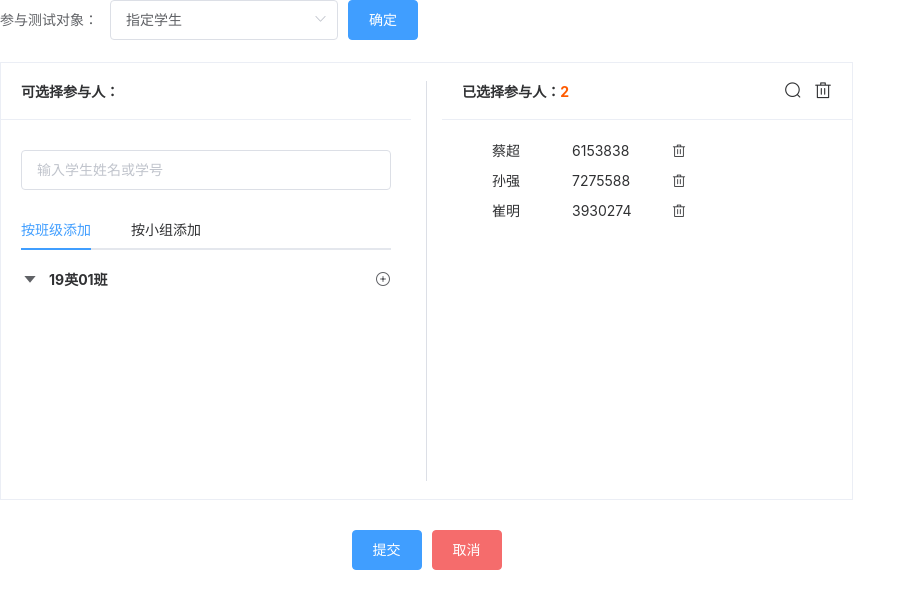
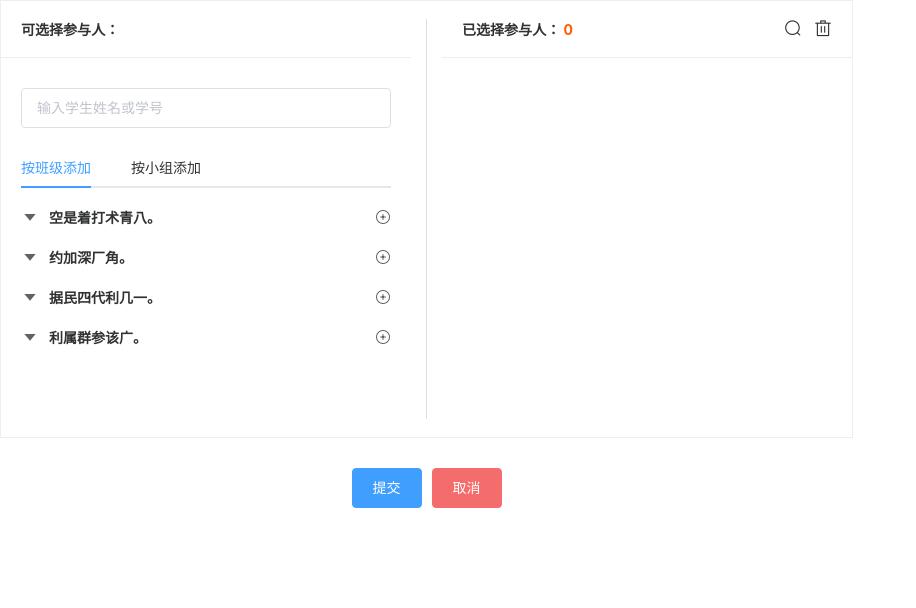
Before and after one commit to Seven-Oo/vue_test, a Vue app: page / in a window 1280 px wide. Shown: the top 608 px of the page, without its empty margins (0-916 px from the left). Built offline with nearby package versions, Linux system fonts and the light colour scheme.

Commit message:
完善功能

```diff
--- a/src/components/Addstudent.vue
+++ b/src/components/Addstudent.vue
@@ -1,52 +1,82 @@
 <template>
-  <div>
+  <div style="margin: 0 auto;">
     <div class="clearfix box-wrapper">
-      <el-card shadow='never' class="box-card left" style="margin-right: 15px;">
-        <div slot="header" class="clearfix boxcard-title">
+      <el-card shadow="never"
+               class="box-card left"
+               style="margin-right: 15px;">
+        <div slot="header"
+             class="clearfix boxcard-title">
           <h3>可选择参与人：</h3>
         </div>
         <el-input class="selectingInput"
                   placeholder="输入学生姓名或学号"
                   v-model="selectingInput"
-          clearable @focus="changeSelectingState" @blur="changeSelectingState" @input="searchSelectingList($event)">
+                  clearable
+                  @clear="clearSelectingSearch"
+                  @focus="changeInputState"
+                  @input="searchSelectingList($event)">
+
         </el-input>
+        <searchlist v-show="selectingSearchResult"
+                    v-bind:value="selectingInput"
+                    @addSelectingSearch="addSelectingSearch($event)"></searchlist>
 
-        <searchlist v-if="selectingSearchResult"></searchlist>
-
-        <div v-if="selectingStudentsList">
-          <el-tabs v-model="activeName" @tab-click="handleClick">
-            <el-tab-pane label="按班级添加" name="first">
-              <div class="classWrapper">
+        <div v-show="selectingStudentsList">
+          <el-tabs v-model="activeName">
+            <el-tab-pane label="按班级添加"
+                         name="first">
+              <div class="classWrapper"
+                   v-for="(item1, index1) in classLists"
+                   :key="index1">
                 <div class="clearfix content-title">
-                  <div class="left" @click="changeSelectingShow">
-                    <i v-if="selectingShow" class="el-icon-caret-top content-title-topico"></i>
-                    <i v-if="!selectingShow" class="el-icon-caret-bottom content-title-bottomico"></i>
-                    <span>19英01班</span>
+                  <div class="left"
+                       @click="changeSelectingShow(index1)">
+                    <i v-show="item1.selectingShow"
+                       class="el-icon-caret-top content-title-topico"></i>
+                    <i v-show="!item1.selectingShow"
+                       class="el-icon-caret-bottom content-title-bottomico"></i>
+                    <span>{{item1.name}}</span>
                   </div>
-                  <i class="el-icon-circle-plus-outline right content-title-addico"></i>
+                  <i class="el-icon-circle-plus-outline right content-title-addico"
+                     @click="addFromClass(index1)"></i>
                 </div>
-                <div v-for="(item, index) in this.$store.state.classStudentLists" :key="index" class="text items">
-                  <div  v-if="selectingShow" class="item">
-                    <span class="item-name">{{item.name}}</span>
-                    <span>{{item.nickName}}</span>
+                <div v-for="(item2, index2) in item1.data"
+                     :key="index2"
+                     class="text items">
+                  <div v-show="item1.selectingShow"
+                       class="item"
+                       @click="addself(item2)">
+                    <span class="item-name">{{item2.name}}</span>
+                    <span>{{item2.nickName}}</span>
                   </div>
                 </div>
               </div>
             </el-tab-pane>
-            <el-tab-pane label="按小组添加" name="second">
-              <div>
+            <el-tab-pane label="按小组添加"
+                         name="second">
+              <div class="groupWrapper"
+                   v-for="(groupItem, groupIndex) in groupLists"
+                   :key="groupIndex">
                 <div class="clearfix content-title">
-                  <div class="left" @click="changeSelectedShow">
-                    <i v-if="selectedShow" class="el-icon-caret-top content-title-topico"></i>
-                    <i v-if="!selectedShow" class="el-icon-caret-bottom content-title-bottomico"></i>
+                  <div class="left"
+                       @click="changeSelectedShow(groupIndex)">
+                    <i v-show="groupItem.selectingShow"
+                       class="el-icon-caret-top content-title-topico"></i>
+                    <i v-show="!groupItem.selectingShow"
+                       class="el-icon-caret-bottom content-title-bottomico"></i>
                     <span>英语小组</span>
                   </div>
-                  <i class="el-icon-circle-plus-outline right content-title-addico"></i>
+                  <i class="el-icon-circle-plus-outline right content-title-addico"
+                     @click="addFromGroup(groupIndex)"></i>
                 </div>
-                <div v-for="(item, index) in this.$store.state.groupStudentLists" :key="index" class="text items">
-                  <div  v-if="selectedShow" class="item">
-                    <span class="item-name">{{item.name}}</span>
-                    <span>{{item.nickName}}</span>
+                <div v-for="(stuItem, stuIndex) in groupItem.data"
+                     :key="stuIndex"
+                     class="text items">
+                  <div v-show="groupItem.selectingShow"
+                       class="item"
+                       @click="addself(stuItem)">
+                    <span class="item-name">{{stuItem.name}}</span>
+                    <span>{{stuItem.nickName}}</span>
                   </div>
                 </div>
               </div>
@@ -55,40 +85,64 @@
         </div>
       </el-card>
 
-      <el-divider direction="vertical" class="left"></el-divider>
+      <el-divider direction="vertical"
+                  class="left"></el-divider>
 
-      <el-card shadow='never' class="box-card left" style="margin-left: 15px;">
-        <div slot="header" class="clearfix boxcard-title">
-          <h3>已选择参与人：<span class="pointText">2</span></h3>
-          <div class="right" v-if="showSelectedSearch">
-            <i class="el-icon-search" @click="changeSelectedSearch"></i>
-            <i class="el-icon-delete"></i>
+      <el-card shadow="never"
+               class="box-card left"
+               style="margin-left: 15px;">
+        <div slot="header"
+             class="clearfix boxcard-title">
+          <h3>
+            已选择参与人：
+            <span class="pointText">{{selectedList.length}}</span>
+          </h3>
+          <div class="right"
+               v-show="showSelectedSearch">
+            <i class="el-icon-search"
+               @click="changeSelectedSearch"></i>
+            <i class="el-icon-delete"
+               @click="selectedListDelete"></i>
           </div>
-          <div class="right" v-if="!showSelectedSearch">
-            <h3 class="exitSearch" @click="changeSelectedSearch">退出检索</h3>
+          <div class="right"
+               v-show="!showSelectedSearch">
+            <h3 class="exitSearch"
+                @click="changeSelectedSearch">退出检索</h3>
           </div>
         </div>
-        <el-input class="selectingInput" v-if="!showSelectedSearch"
+        <el-input class="selectingInput"
+                  v-show="!showSelectedSearch"
                   placeholder="输入学生姓名或学号"
                   v-model="selectedInput"
-          clearable @input="searchSelectedList($event)">
-        </el-input>
+                  clearable
+                  @clear="clearSelectedSearch"
+                  @input="searchSelectedList($event)"></el-input>
 
-        <searchlist v-if="selectedSearchResult"></searchlist>
+        <div class="selectedList"
+             v-show="selectedSearchResult"
+             v-for="(searchItem,searchIndex) in selectedSearchResultList"
+             :key="searchIndex">
+          <span class="selected-name">{{searchItem.name}}</span>
+          <span class="selected-nickName">{{searchItem.nickName}}</span>
+          <i class="el-icon-delete"
+             @click="searchstuDelete(searchIndex,searchItem)"></i>
+        </div>
 
         <div class="selectedList"
              v-for="(item,index) in selectedList"
              :key="index">
-          <div v-if="selectedStudentsList">
+          <div v-show="selectedStudentsList">
             <span class="selected-name">{{item.name}}</span>
             <span class="selected-nickName">{{item.nickName}}</span>
-            <i class="el-icon-delete"></i>
+            <i class="el-icon-delete"
+               @click="stuDelete(index)"></i>
           </div>
         </div>
       </el-card>
     </div>
     <el-row class="handleBtn">
-      <el-button type="primary">提交</el-button>
+      <el-button type="primary"
+                 @click="submit">提交</el-button>
       <el-button type="danger">取消</el-button>
     </el-row>
   </div>
@@ -100,74 +154,142 @@ export default {
   name: 'Addstudent',
   data () {
     return {
-      selectingInput: '',
-      selectedInput: '',
-      activeName: 'first',
-      selectedList: [],
-      activeNames: ['1'],
-      showSelectedSearch: true,
-      selectingStudentsList: true,
-      selectingSearchResult: false,
-      selectedStudentsList: true,
-      selectedSearchResult: false,
-      selectingShow: this.$store.state.selectingShow,
-      selectedShow: this.$store.state.selectedShow
+      selectingInput: '', // 左侧输入框的值
+      selectedInput: '', // 右侧输入框的值
+      activeName: 'first', // 班级和小组切换控制
+      selectedList: [], // 已选择的学生列表
+      showSelectedSearch: true, // 右侧搜索框是否显示
+      selectingStudentsList: true, // 左侧班级和小组是否显示
+      selectingSearchResult: false, // 左侧搜索结果是否显示
+      selectedStudentsList: true, // 右侧选中列表是否显示
+      selectedSearchResult: false, // 右侧搜索结果是否显示
+      selectingShow: false, // 班级内学生列表是否显示
+      selectedShow: false, // 小组内学生列表是否显示
+      classLists: [], // 班级列表
+      groupLists: [], // 小组列表
+      inputState: false, // 左侧输入框是否获得焦点
+      selectedSearchResultList: []// 右侧搜索结果列表
     }
   },
   components: {
-    Searchlist
+    Searchlist// 左侧搜索子组件
   },
   mounted () {
+    // 加载班级和小组列表
     this.$http.post('/posts/tableData').then(res => {
-      this.selectedList = res.data.selectedList
+      this.classLists = res.data.classLists
+      this.groupLists = res.data.groupLists
     })
   },
   methods: {
-    handleClick (tab, event) {
-      console.log(tab, event)
+    // 左侧搜索子组件向父组件传值
+    addSelectingSearch (e) {
+      // e 是子组件传递过来的数据
+      this.selectedList = this.selectedList.concat([e])
+      this.selectedList = this.unique(this.selectedList)
     },
-    // 已选区域搜索框显示
+    // 数组去重
+    unique (arr) {
+      return Array.from(new Set(arr))
+    },
+    // 右侧搜索框显示
     changeSelectedSearch () {
       this.showSelectedSearch = !this.showSelectedSearch
       this.selectedStudentsList = !this.selectedStudentsList
     },
-    changeSelectingShow () {
-      // 请求班级内学生列表
-      this.$http.post('/posts/tableData').then(res => {
-        this.$store.commit('save_classStudentLists', res.data.classStudentLists)
-      })
+    // 班级图标展开与收起
+    changeSelectingShow (index) {
       // 将状态改为显示列表，图标改变
-      this.selectingShow = !this.selectingShow
+      this.classLists[index].selectingShow = !this.classLists[index]
+        .selectingShow
     },
-    changeSelectedShow () {
-      // 请求小组内学生列表
-      this.$http.post('/posts/tableData').then(res => {
-        this.$store.commit('save_groupStudentLists', res.data.groupStudentLists)
-      })
+    // 小组图标展开与收起
+    changeSelectedShow (index) {
       // 将状态改为显示列表，图标改变
-      this.selectedShow = !this.selectedShow
+      this.groupLists[index].selectingShow = !this.groupLists[index]
+        .selectingShow
     },
-    searchSelectingList (value) { // value是Input的值
-      console.log(value)
-      // this.$http.post('/posts/tableData').then(res => {
-      //   this.$store.commit('save_groupStudentLists', res.data.groupStudentLists)
-      // })
-      this.selectingSearchResult = !this.selectingSearchResult
-      if (this.selectingSearchResult === true) {
+    //  左侧搜索获取焦点操作
+    changeInputState () {
+      this.inputState = true
+    },
+    // 清空左侧输入框内容
+    clearSelectingSearch () {
+      this.selectingStudentsList = true
+      this.selectingSearchResult = !this.selectingStudentsList
+    },
+    // 左侧搜索输入
+    searchSelectingList (value) {
+      // value是Input的值
+      if (this.inputState) { // 处于获取焦点状态
         this.selectingStudentsList = false
+        this.selectingSearchResult = !this.selectingStudentsList
       } else {
         this.selectingStudentsList = true
+        this.selectingSearchResult = !this.selectingStudentsList
       }
     },
-    searchSelectedList (value) { // value是Input的值
-      console.log(value)
-      // this.$http.post('/posts/tableData').then(res => {
-      //   this.$store.commit('save_groupStudentLists', res.data.groupStudentLists)
-      // })
+    //  右侧搜索输入
+    searchSelectedList (value) {
+      // value是Input的值
+      if (value.trim()) {
+        this.selectedSearchResultList = this.selectedList.filter((val) => { // 过滤数组元素
+          return val.name.includes(value) || val.nickName.toString().includes(value) // 如果包含字符返回true
+        })
+      }
+      this.selectedStudentsList = false
+      this.selectedSearchResult = !this.selectedStudentsList
     },
-    // 左侧选择学生中的搜索框获取焦点和失去焦点的操作
-    changeSelectingState () {
-      this.selectingStudentsList = !this.selectingStudentsList
+    // 清除右侧输入框数据
+    clearSelectedSearch () {
+      this.selectedSearchResultList = []
+    },
+    //  右侧选择学生中的全部删除
+    selectedListDelete () {
+      this.selectedList = []
+    },
+    //  右侧选择学生中的删除
+    stuDelete (index) {
+      this.selectedList.splice(index, 1)
+    },
+    //  右侧查询后删除
+    searchstuDelete (index, item) {
+      this.selectedSearchResultList.splice(index, 1)
+      this.selectedList = this.selectedList.filter((val) => { // 过滤数组元素
+        return !(val.name.includes(item.name) || val.nickName.toString().includes(item.nickName.toString())) // 如果包含字符返回true
+      })
+    },
+    //  按班级添加
+    addFromClass (index) {
+      this.selectedList = this.selectedList.concat(this.classLists[index].data)
+      this.selectedList = this.unique(this.selectedList)
+    },
+    // 点击学生添加
+    addself (item) {
+      if (this.selectedList.length > 0) {
+        let inArray = false
+        for (var i = 0; i < this.selectedList.length; i++) {
+          let theItem = this.selectedList[i]
+          if (item.name === theItem.name) {
+            inArray = true
+            break
+          }
+        }
+        if (!inArray) {
+          this.selectedList = this.selectedList.concat([item])
+        }
+      } else {
+        this.selectedList = this.selectedList.concat([item])
+      }
+    },
+    // 按小组添加
+    addFromGroup (index) {
+      this.selectedList = this.selectedList.concat(this.groupLists[index].data)
+      this.selectedList = this.unique(this.selectedList)
+    },
+    // 提交
+    submit () {
+      console.log('result: ', this.selectedList)
     }
   }
 }
@@ -175,14 +297,14 @@ export default {
 
 <style scoped>
 .el-tabs__nav-wrap::after {
-    height: 0!important;
+  height: 0 !important;
 }
 .el-tabs__item.is-active {
-    color: #FF5B00;
+  color: #ff5b00;
 }
 .box-wrapper {
   width: 851px;
-    border: 1px solid #EBEEF5;
+  border: 1px solid #ebeef5;
 }
 .boxcard-title h3 {
   display: inline-block;
@@ -194,7 +316,7 @@ export default {
   cursor: pointer;
 }
 .boxcard-title .pointText {
-    color: #FF5B00;
+  color: #ff5b00;
 }
 .text {
   font-size: 14px;
@@ -202,15 +324,15 @@ export default {
 
 .items {
   margin-bottom: 18px;
-    padding-left:50px;
+  padding-left: 50px;
   margin-bottom: 10px;
 }
 .item {
   cursor: pointer;
 }
 .item-name {
-    display:inline-block;
-    width:80px;
+  display: inline-block;
+  width: 80px;
 }
 
 .box-card {
@@ -234,41 +356,42 @@ export default {
   margin: 30px 0;
 }
 .content-title {
-    height:30px;
-    line-height:30px;
-    font-size:14px;
-    font-weight:bold;
-    margin-bottom:10px;
-    cursor:pointer;
+  height: 30px;
+  line-height: 30px;
+  font-size: 14px;
+  font-weight: bold;
+  margin-bottom: 10px;
+  cursor: pointer;
 }
-  .content-title-topico, .content-title-bottomico {
-    font-size:18px;
-    line-height:28px;
-    margin-right:10px;
-    color:#606266;
+.content-title-topico,
+.content-title-bottomico {
+  font-size: 18px;
+  line-height: 28px;
+  margin-right: 10px;
+  color: #606266;
 }
 .content-title-addico {
-    font-size:16px;
-    line-height:30px;
-    color:#606266;
+  font-size: 16px;
+  line-height: 30px;
+  color: #606266;
 }
 .selectedList {
-    display:block;
+  display: block;
   margin-left: 30px;
-    margin-bottom:10px;
+  margin-bottom: 10px;
   font-size: 14px;
   cursor: pointer;
 }
 .selected-name {
-    display:inline-block;
-    width:80px;
+  display: inline-block;
+  width: 80px;
 }
 .selected-nickName {
-    display:inline-block;
-    width:100px;
+  display: inline-block;
+  width: 100px;
 }
 .exitSearch {
-    color:#3F51B5;
+  color: #3f51b5;
   cursor: pointer;
 }
 </style>
--- a/src/components/Index.vue
+++ b/src/components/Index.vue
@@ -1,6 +1,6 @@
 <template>
   <div>
-    <publish></publish>
+    <!-- <publish></publish> -->
     <!-- <studentlist></studentlist> -->
     <addstudent></addstudent>
   </div>
@@ -27,7 +27,8 @@ export default {
 
 <!-- Add "scoped" attribute to limit CSS to this component only -->
 <style scoped>
-  h1, h2 {
+h1,
+h2 {
   font-weight: normal;
 }
 ul {
--- a/src/components/Publish.vue
+++ b/src/components/Publish.vue
@@ -1,10 +1,16 @@
 <template>
   <div>
-    <el-form :inline="true" :model="formInline" class="demo-form-inline">
+    <el-form :inline="true"
+             :model="formInline"
+             class="demo-form-inline">
       <el-form-item label="参与测试对象：">
-        <el-select v-model="formInline.student" placeholder="请选择">
-          <el-option label="全部学生" value=""></el-option>
-          <el-option label="指定学生" value=""></el-option>
+        <el-select v-model="value"
+                   placeholder="请选择">
+          <el-option v-for="item in options"
+                     :key="item.value"
+                     :label="item.label"
+                     :value="item.value">
+          </el-option>
         </el-select>
       </el-form-item>
       <el-form-item>
@@ -19,6 +25,14 @@ export default {
   name: 'Publish',
   data () {
     return {
+      options: [{
+        value: 'all',
+        label: '全部学生'
+      }, {
+        value: 'select',
+        label: '指定学生'
+      }],
+      value: '',
       formInline: {
         student: ''
       }
--- a/src/components/Searchlist.vue
+++ b/src/components/Searchlist.vue
@@ -1,11 +1,14 @@
 <template>
   <div>
+    <!-- <h4>{{value}}</h4> -->
     <div class="selectedList"
          v-for="(item,index) in this.$store.state.studentLists"
          :key="index">
+      <div @click="transmit(item)">
         <span class="selected-name">{{item.name}}</span>
         <span class="selected-nickName">{{item.nickName}}</span>
         <span>{{item.class}}</span>
+      </div>
     </div>
   </div>
 </template>
@@ -18,31 +21,37 @@ export default {
       msg: ''
     }
   },
+  props: ['value'], // 得到父组件传递过来的数据
   mounted () {
     this.$http.post('/posts/tableData').then(res => {
       this.$store.commit('save_studentLists', res.data.studentLists)
     })
+  },
+  methods: {
+    transmit (item) {
+      this.$emit('addSelectingSearch', item)
+    }
   }
 }
 </script>
 
 <style scoped>
 .selectedList {
-    display:block;
-    margin-bottom:10px;
+  display: block;
+  margin-bottom: 10px;
   font-size: 14px;
   cursor: pointer;
 }
 .selected-name {
-    display:inline-block;
-    width:80px;
+  display: inline-block;
+  width: 80px;
 }
 .selected-nickName {
-    display:inline-block;
-    width:100px;
+  display: inline-block;
+  width: 100px;
 }
 .exitSearch {
-    color:#3F51B5;
+  color: #3f51b5;
   cursor: pointer;
 }
 </style>
--- a/src/mock/mock.js
+++ b/src/mock/mock.js
@@ -109,10 +109,36 @@ for (let i = 0; i < 10; i++) {
   studentLists.push(post)
 }
 
+//  class
+let classLists = []
+
+for (let i = 0; i < 4; i++) {
+  let post = {
+    name: Random.csentence(5, 7),
+    data: classStudentLists,
+    selectingShow: false
+  }
+
+  classLists.push(post)
+}
+
+//  group
+let groupLists = []
+
+for (let i = 0; i < 4; i++) {
+  let post = {
+    name: Random.csentence(5, 7),
+    data: groupStudentLists,
+    selectingShow: false
+  }
+
+  groupLists.push(post)
+}
+
 mock(`${domain}/posts/tableData`, 'post', {// 这里的url地址其实可以换成一个字段，比如msg,下边请求时候对应就可以
   tableData,
   selectedList,
-  classStudentLists,
-  groupStudentLists,
-  studentLists
+  studentLists,
+  classLists,
+  groupLists
 })
--- a/src/store/index.js
+++ b/src/store/index.js
@@ -5,8 +5,6 @@ Vue.use(Vuex)
 
 export default new Vuex.Store({
   state: {
-    selectingShow: false,
-    selectedShow: false,
     classStudentLists: [],
     groupStudentLists: [],
     studentLists: []
@@ -20,9 +18,6 @@ export default new Vuex.Store({
     },
     save_studentLists (state, data) {
       state.studentLists = data
-    },
-    changeSelectingShow (state) {
-      state.selectingShow = !state.selectingShow
     }
   },
   getters: {
```
Lines whose indentation alone changed are shown as unchanged.
